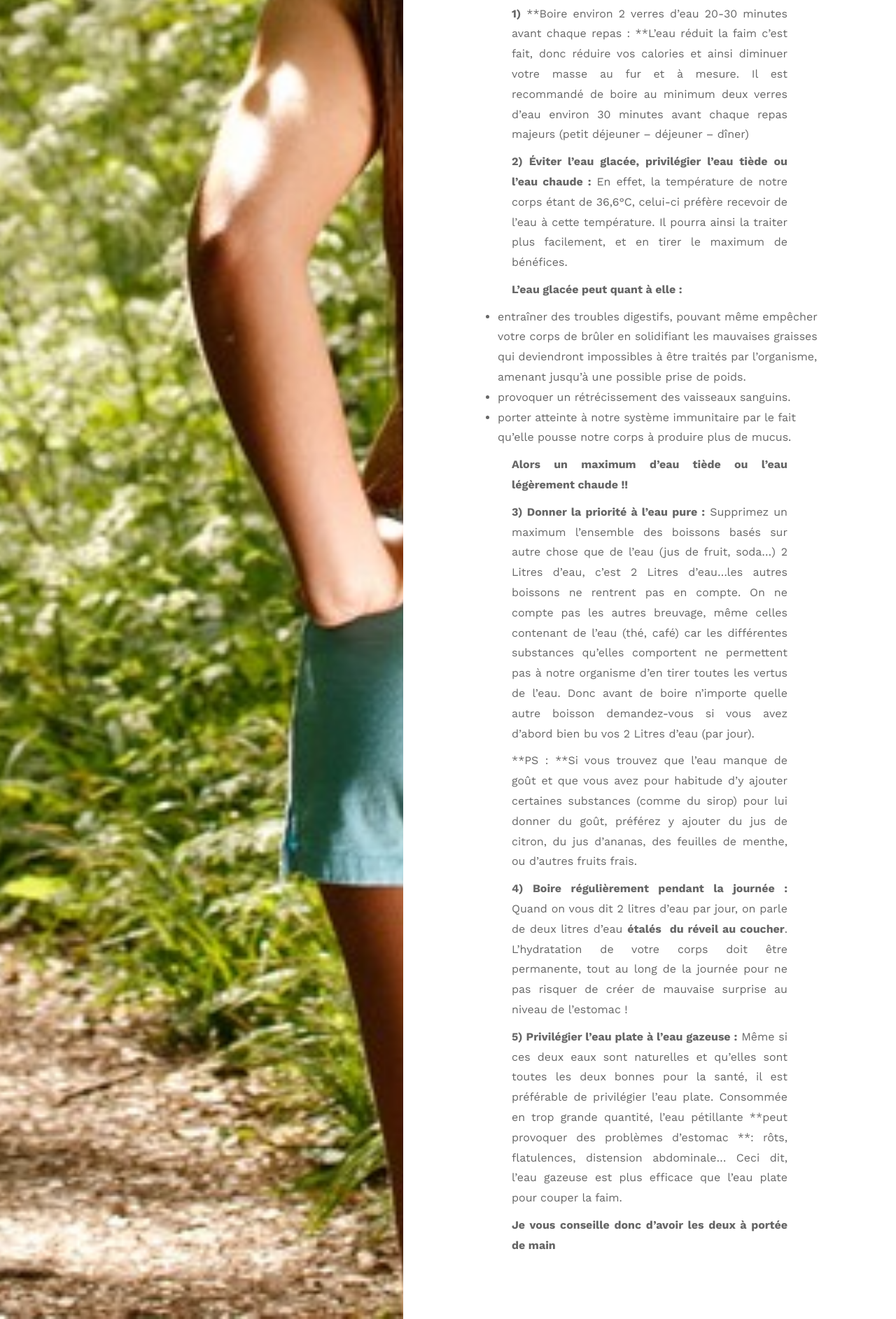
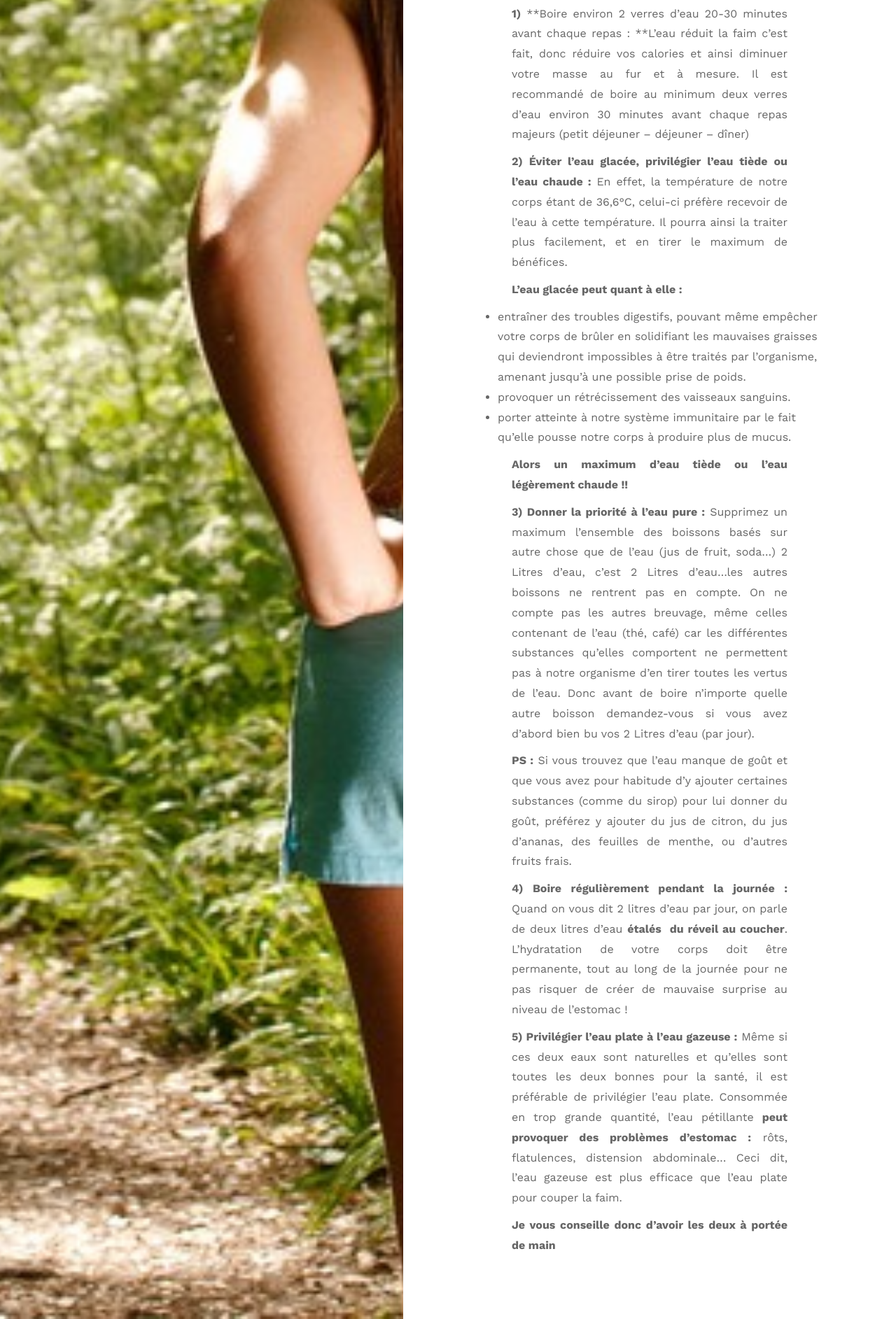
Before and after one commit to phildaponte/odemard, a Jekyll site: the page built from _posts/2017-07-10-perdre-du-poids-en-buvant-de-l-eau-est-ce-que-ca-marche-vraiment-.md, in a window 1280 px wide. Shown: the part 1193-3078 px from the top of the page at 70% size. Built offline with Jekyll 4.4.1, drawn with Linux system fonts in a browser that asks for light colours; comment, search, counter and statistics services are not loaded.

```diff
--- a/_posts/2017-07-10-perdre-du-poids-en-buvant-de-l-eau-est-ce-que-ca-marche-vraiment-.md
+++ b/_posts/2017-07-10-perdre-du-poids-en-buvant-de-l-eau-est-ce-que-ca-marche-vraiment-.md
@@ -24,10 +24,11 @@ moyenne 2,3 kilogrammes de plus que le groupe qui avait bu de l’eau avec modé
 ##
 
 # NOS CINQ RÈGLES POUR BIEN MAIGRIR EN
+
 BUVANT DE L’EAU :
 
-**1)** **Boire environ 2 verres d’eau 20-30 minutes avant chaque repas :
-**L’eau réduit la faim c’est fait, donc réduire vos calories et ainsi diminuer votre masse
+**1)** \*\*Boire environ 2 verres d’eau 20-30 minutes avant chaque repas :
+\*\*L’eau réduit la faim c’est fait, donc réduire vos calories et ainsi diminuer votre masse
 au fur et à mesure.
 Il est recommandé de boire au minimum deux verres d’eau environ 30 minutes avant
 chaque repas majeurs (petit déjeuner – déjeuner – dîner)
@@ -58,7 +59,7 @@ car les différentes substances qu’elles comportent ne permettent pas
 à notre organisme d’en tirer toutes les vertus de l’eau. Donc avant de boire n’importe quelle autre boisson demandez-vous si vous avez
 d’abord bien bu vos 2 Litres d’eau (par jour).
 
-**PS : **Si vous trouvez que l’eau manque de goût et que vous avez pour habitude d’y
+**PS :** Si vous trouvez que l’eau manque de goût et que vous avez pour habitude d’y
 ajouter certaines substances (comme du sirop) pour lui donner du goût, préférez y
 ajouter du jus de citron, du jus d’ananas, des feuilles de menthe, ou d’autres fruits
 frais.
@@ -71,7 +72,7 @@ pas risquer de créer de mauvaise surprise au niveau de l’estomac !
 Même si ces deux eaux sont naturelles et qu’elles sont toutes les deux bonnes pour
 la santé, il est préférable de privilégier l’eau plate.
 Consommée en trop grande quantité, l’eau pétillante **peut provoquer des
-problèmes d’estomac **: rôts, flatulences, distension abdominale…
+problèmes d’estomac :** rôts, flatulences, distension abdominale…
 Ceci dit, l’eau gazeuse est plus efficace que l’eau plate pour couper la faim.
 
 **Je vous conseille donc d’avoir les deux à portée de main**
```
